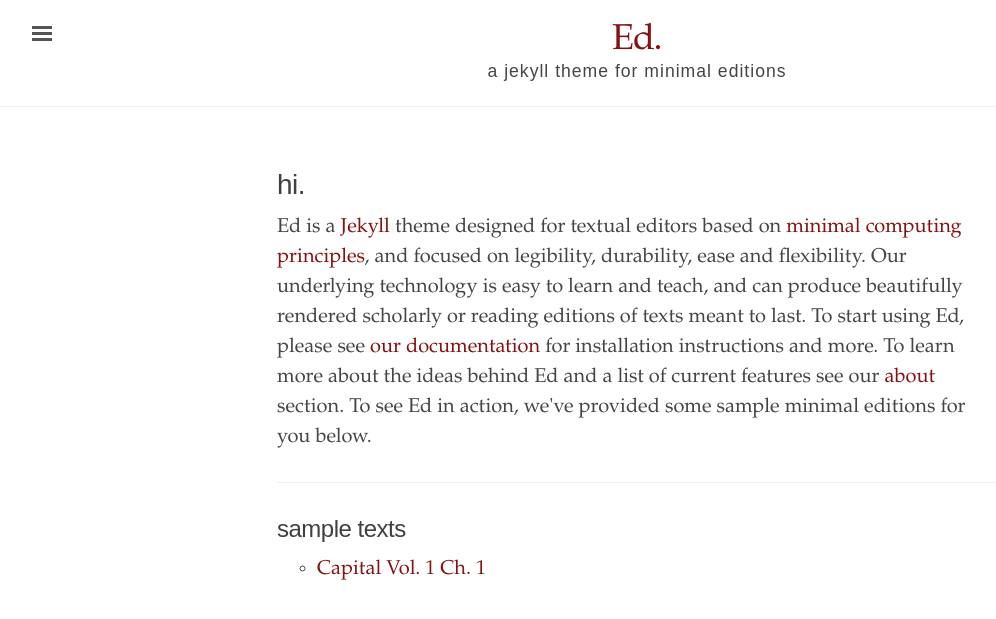
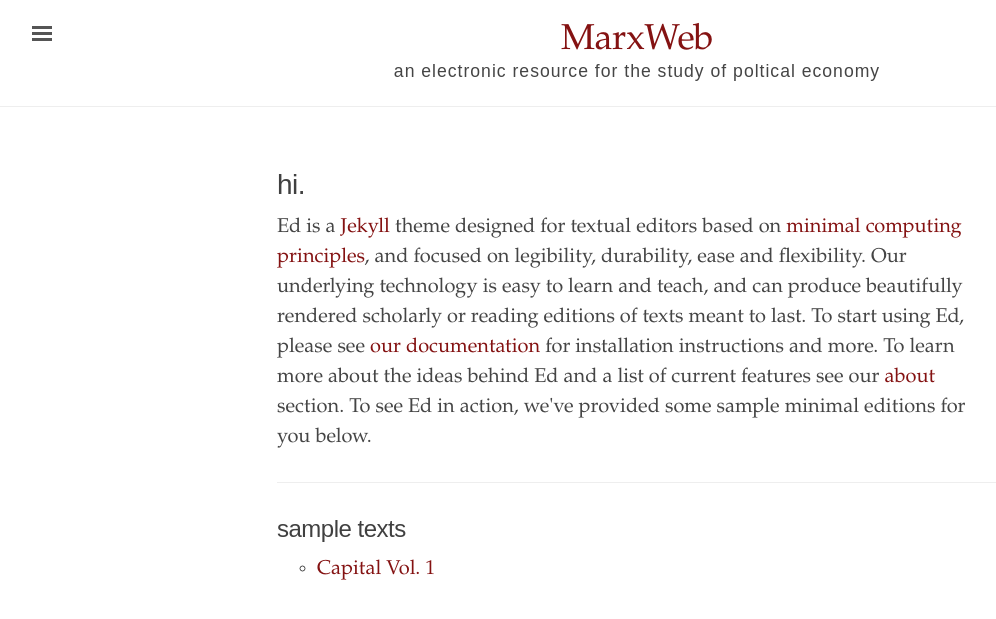
Before and after one commit to MARXdown/MARXdown.github.io, a Jekyll site: the page built from index.html, in a window 1280 px wide. Shown: the top 619 px of the page, without its empty margins (3-999 px from the left). Built offline with Jekyll 4.4.1, drawn with Linux system fonts in a browser that asks for light colours.

Commit message:
old changes

```diff
--- a/_config.yml
+++ b/_config.yml
@@ -1,8 +1,8 @@
 # Built with Jekyll 3.2.0
 
 # Setup
-title:               Ed.
-tagline:             'a jekyll theme for minimal editions'
+title:               MarxWeb
+tagline:             'an electronic resource for the study of poltical economy'
 description:         'Ed is a Jekyll theme designed for textual editors based on minimal computing principles, and focused on legibility and flexibility.'
 url:                 'http://minicomp.github.io'
 baseurl:             '/ed'
```
Also changed, not shown: _texts/ch01.md (+6 -7 lines), 3 other files.
